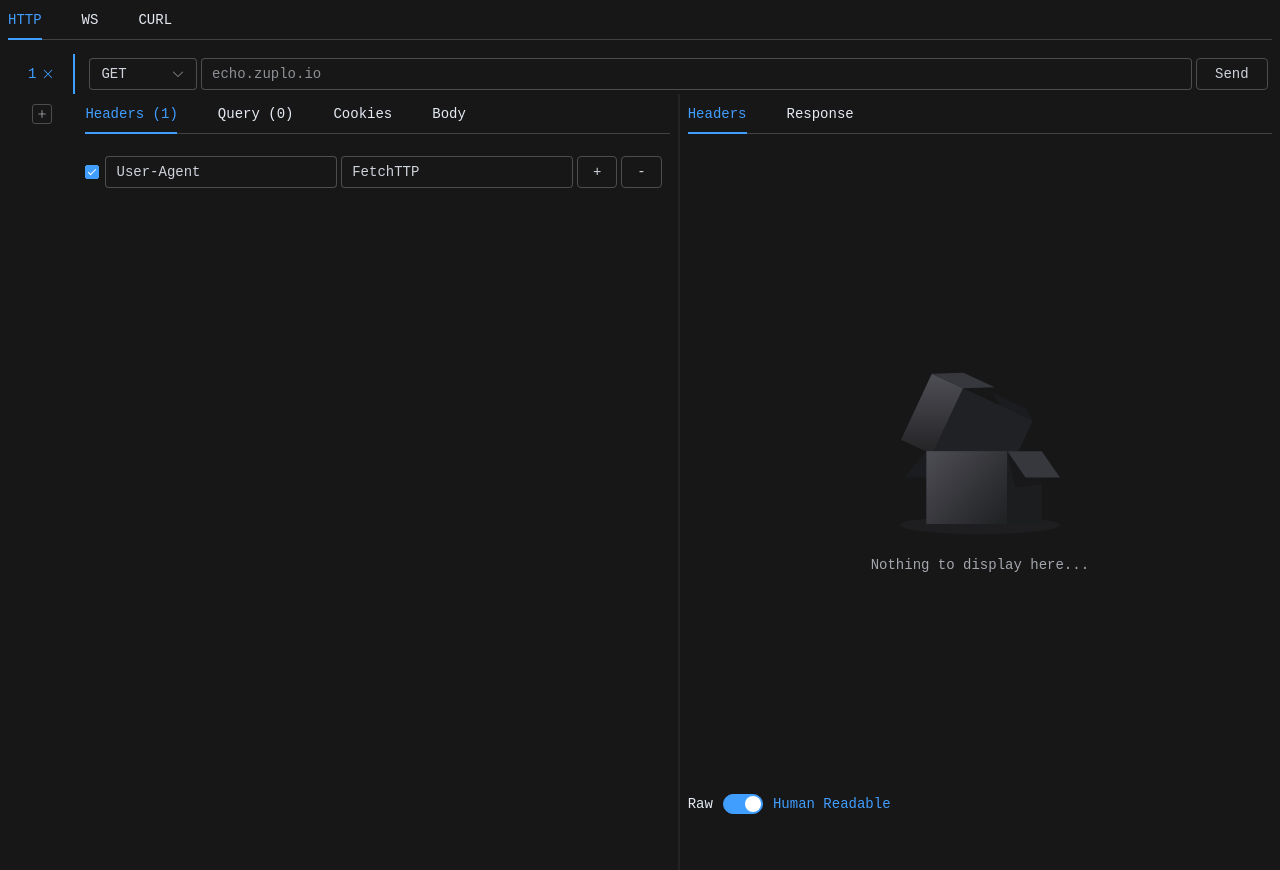
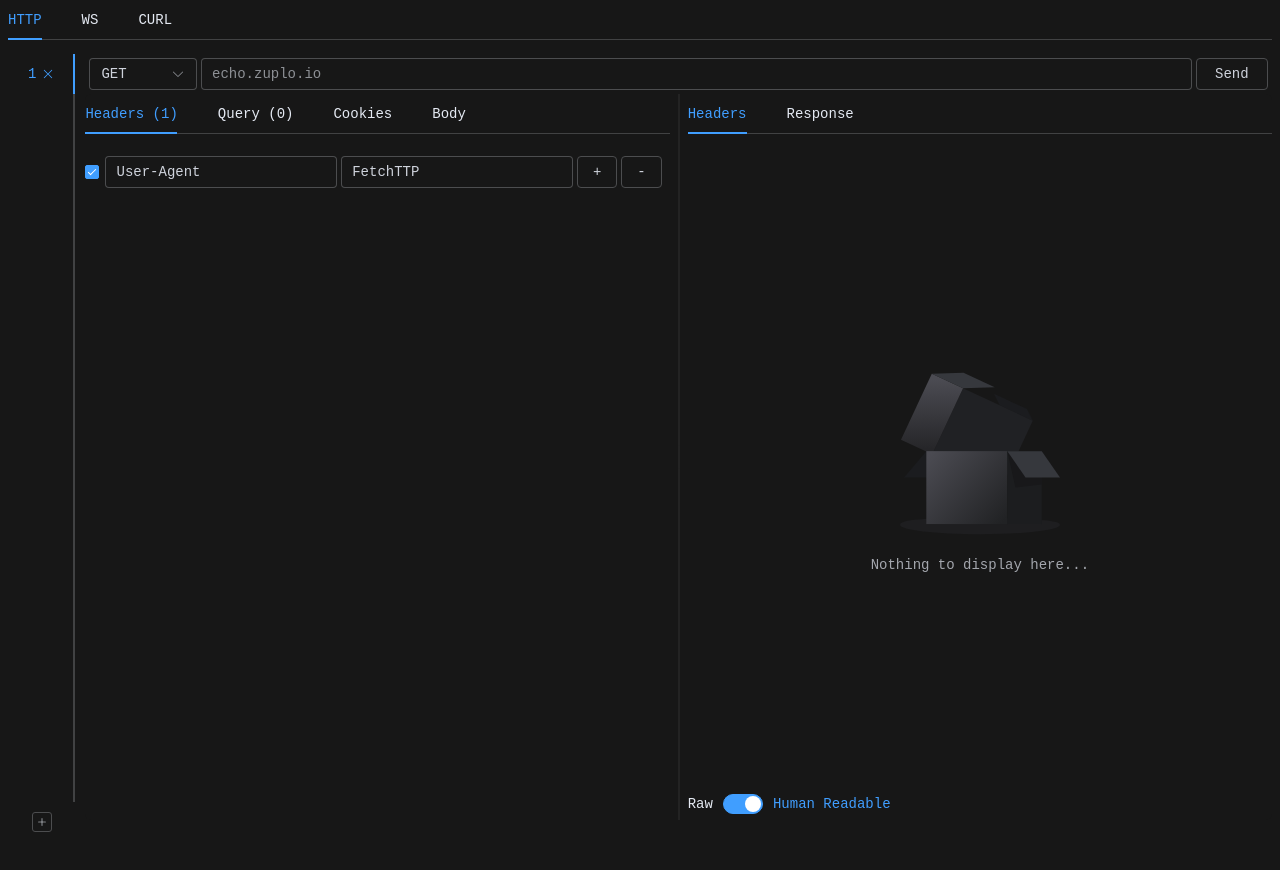
Before and after one commit to lorypelli/FetchTTP, a Vue app in the folder frontend/: page / in a window 1280 px wide. Shown: the top 870 px of the page. After the commit the page ends 842 px from the top, so only its background shows below. Built offline with nearby package versions, Linux system fonts and the light colour scheme; a web font is replaced by a local one; what @imengyu/vue3-context-menu would draw is missing.

Commit message:
make the app scrollable correctly

```diff
--- a/frontend/src/style.css
+++ b/frontend/src/style.css
@@ -11,7 +11,6 @@
 }
 
 body {
-    overflow: hidden;
     width: 100% !important;
     background-color: #171717;
 }
@@ -35,7 +34,6 @@ span.el-text {
 }
 
 .p-splitter {
-    height: 100vh;
     background-color: #171717;
 }
 
@@ -75,8 +73,8 @@ span.el-text {
     height: 80vh;
 }
 
-.is-left {
-    max-height: 90vh;
+.el-tabs__nav.is-left {
+    height: 93.5vh;
 }
 
 .el-tabs__nav-scroll {
--- a/frontend/tailwind.config.js
+++ b/frontend/tailwind.config.js
@@ -7,7 +7,7 @@ export default {
     theme: {
         extend: {
             height: {
-                'max': '100vh',
+                'max': '93.5vh',
                 'full': '80vh'
             }
         },
```
Also changed, not shown: 1 other file (tests, documents, lock files or other folders).
